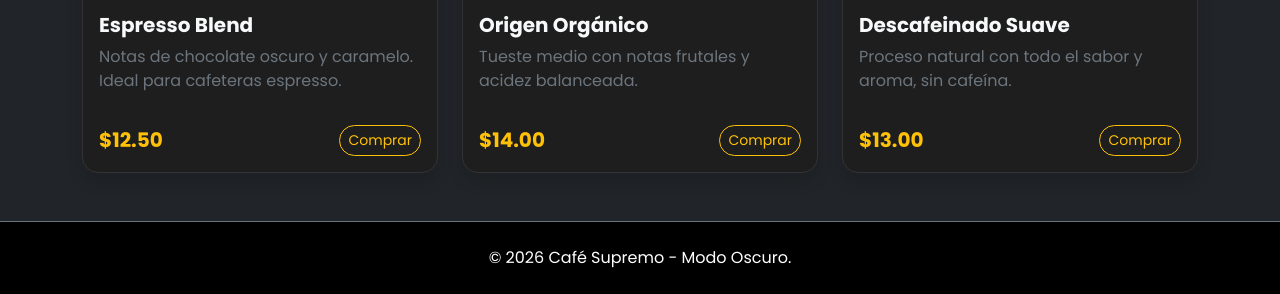
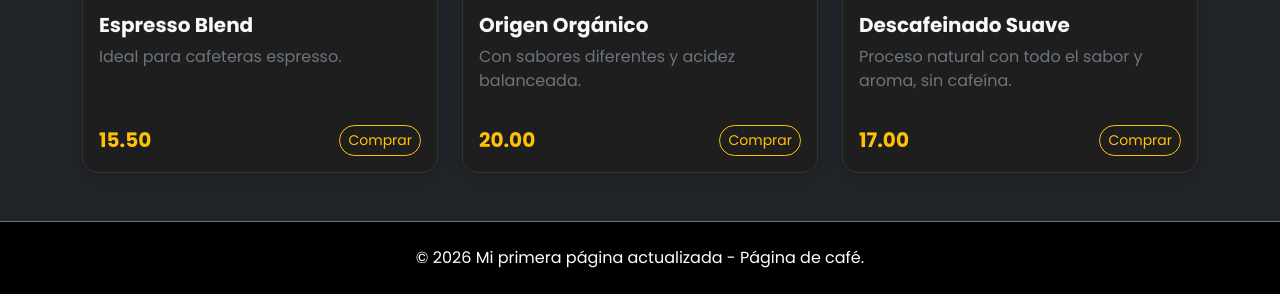
Before and after one commit to brittanymendoza16/Mi-pagina-actualizada, a plain HTML site: page index.html in a window 1280 px wide. Shown: the part 777-1071 px from the top of the page. Drawn offline with nearby package versions, Linux system fonts and the light colour scheme.

Commit message:
Update index.html

```diff
--- a/index.html
+++ b/index.html
@@ -58,9 +58,9 @@
           <img src="https://images.unsplash.com/photo-1559056199-641a0ac8b55e?q=80&w=600" class="card-img-top" alt="Café Espresso">
           <div class="card-body d-flex flex-column">
             <h5 class="card-title fw-bold text-light">Espresso Blend</h5>
-            <p class="card-text text-secondary flex-grow-1">Notas de chocolate oscuro y caramelo. Ideal para cafeteras espresso.</p>
+            <p class="card-text text-secondary flex-grow-1"> Ideal para cafeteras espresso.</p>
             <div class="d-flex justify-content-between align-items-center mt-3">
-              <span class="fs-5 fw-bold text-warning">$12.50</span>
+              <span class="fs-5 fw-bold text-warning">15.50</span>
               <button class="btn btn-outline-warning btn-sm rounded-pill">Comprar</button>
             </div>
           </div>
@@ -73,9 +73,9 @@
           <img src="https://images.unsplash.com/photo-1514432324607-a09d9b4aefdd?q=80&w=600" class="card-img-top" alt="Café Tostado Medio">
           <div class="card-body d-flex flex-column">
             <h5 class="card-title fw-bold text-light">Origen Orgánico</h5>
-            <p class="card-text text-secondary flex-grow-1">Tueste medio con notas frutales y acidez balanceada.</p>
+            <p class="card-text text-secondary flex-grow-1">Con sabores diferentes y acidez balanceada.</p>
             <div class="d-flex justify-content-between align-items-center mt-3">
-              <span class="fs-5 fw-bold text-warning">$14.00</span>
+              <span class="fs-5 fw-bold text-warning">20.00</span>
               <button class="btn btn-outline-warning btn-sm rounded-pill">Comprar</button>
             </div>
           </div>
@@ -90,7 +90,7 @@
             <h5 class="card-title fw-bold text-light">Descafeinado Suave</h5>
             <p class="card-text text-secondary flex-grow-1">Proceso natural con todo el sabor y aroma, sin cafeína.</p>
             <div class="d-flex justify-content-between align-items-center mt-3">
-              <span class="fs-5 fw-bold text-warning">$13.00</span>
+              <span class="fs-5 fw-bold text-warning">17.00</span>
               <button class="btn btn-outline-warning btn-sm rounded-pill">Comprar</button>
             </div>
           </div>
@@ -103,7 +103,7 @@
   <!-- Pie de página -->
   <footer class="bg-black text-white text-center py-4 mt-5 border-top border-secondary">
     <div class="container">
-      <p class="mb-0">© 2026 Café Supremo - Modo Oscuro.</p>
+      <p class="mb-0">© 2026 Mi primera página actualizada - Página de café.</p>
     </div>
   </footer>
 
```
